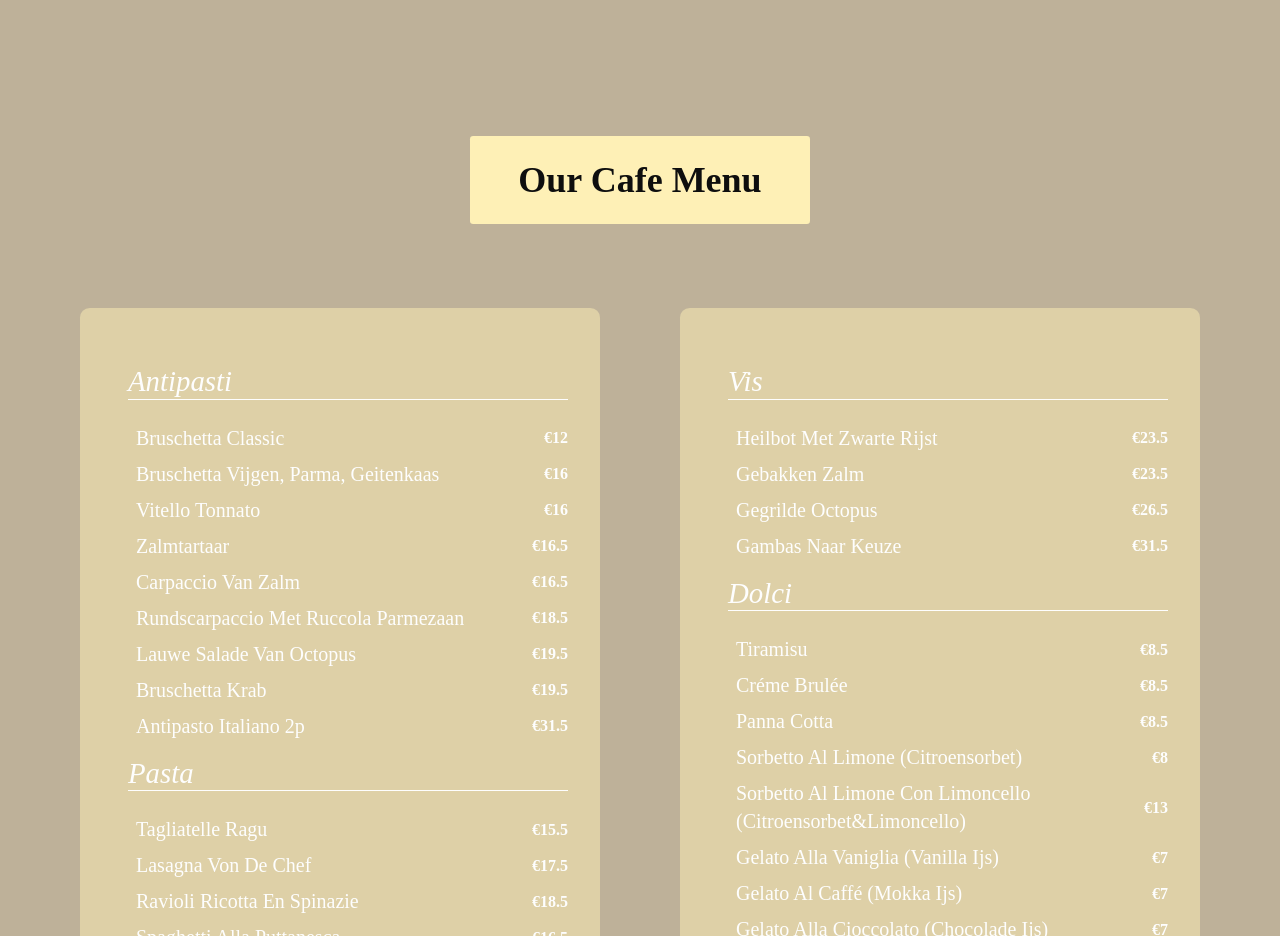
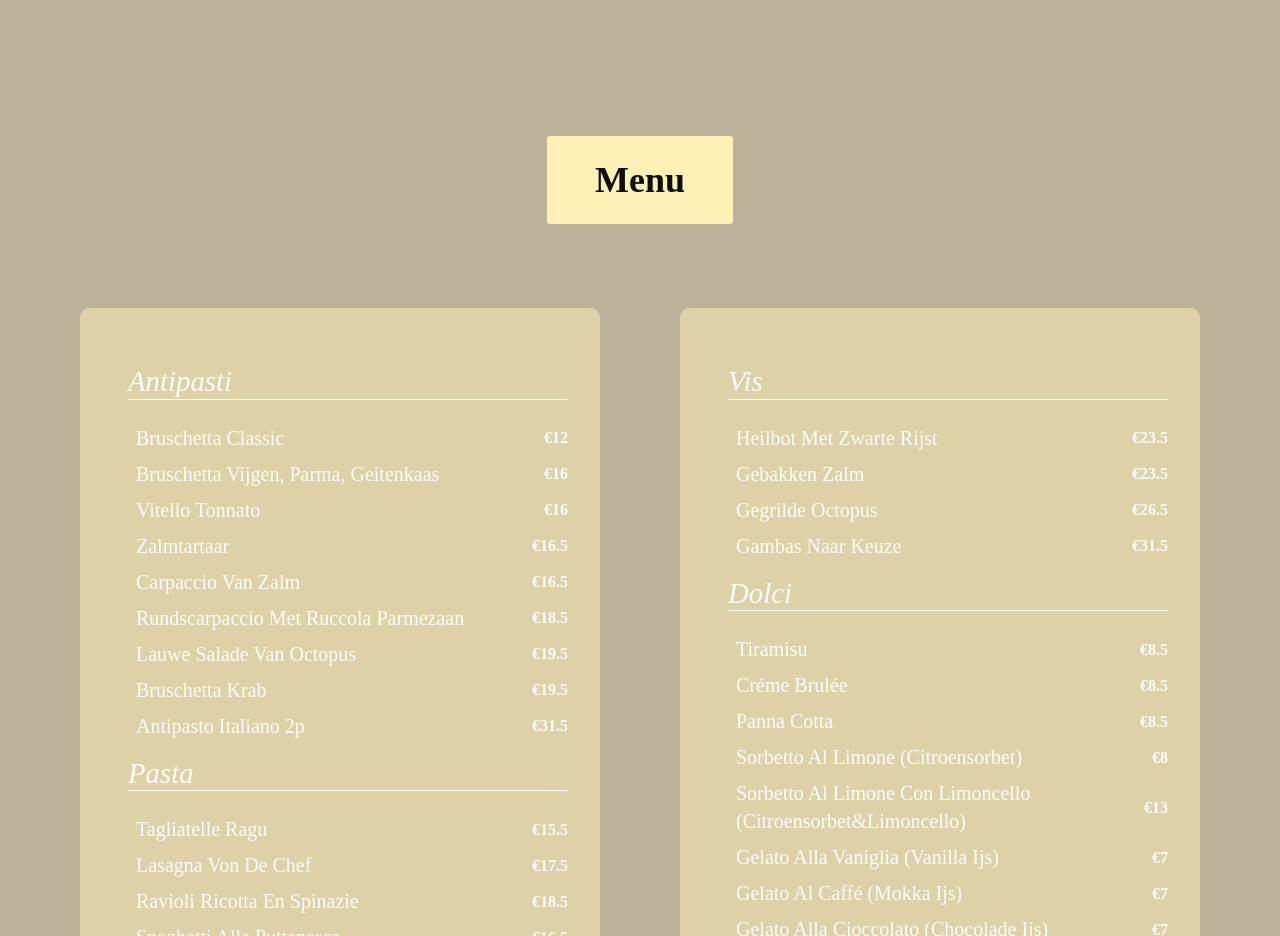
Before and after one commit to BoriszVarkonyi/ristorantefrancesco, a plain HTML site: page index.html in a window 1280 px wide. Shown: the part 1120-2056 px from the top of the page. Drawn offline with Linux system fonts and the light colour scheme.

Commit message:
Menu text changed

```diff
--- a/index.html
+++ b/index.html
@@ -61,7 +61,7 @@
     <div id="menu" class="parallax-window" data-parallax="scroll" data-image-src="img/antique-cafe-bg-02.jpg">
         <div class="container mx-auto tm-container py-24 sm:py-48">
             <div class="text-center mb-16">
-                <h2 class="bg-white tm-text-brown py-6 px-12 text-4xl font-medium inline-block rounded-md">Our Cafe Menu</h2>
+                <h2 class="bg-white tm-text-brown py-6 px-12 text-4xl font-medium inline-block rounded-md">Menu</h2>
             </div>
             <div class="flex flex-col lg:flex-row justify-around">
                 <div class="flex-1 m-5 rounded-xl px-4 py-6 sm:px-8 sm:py-10 tm-bg-brown tm-item-container">
```
